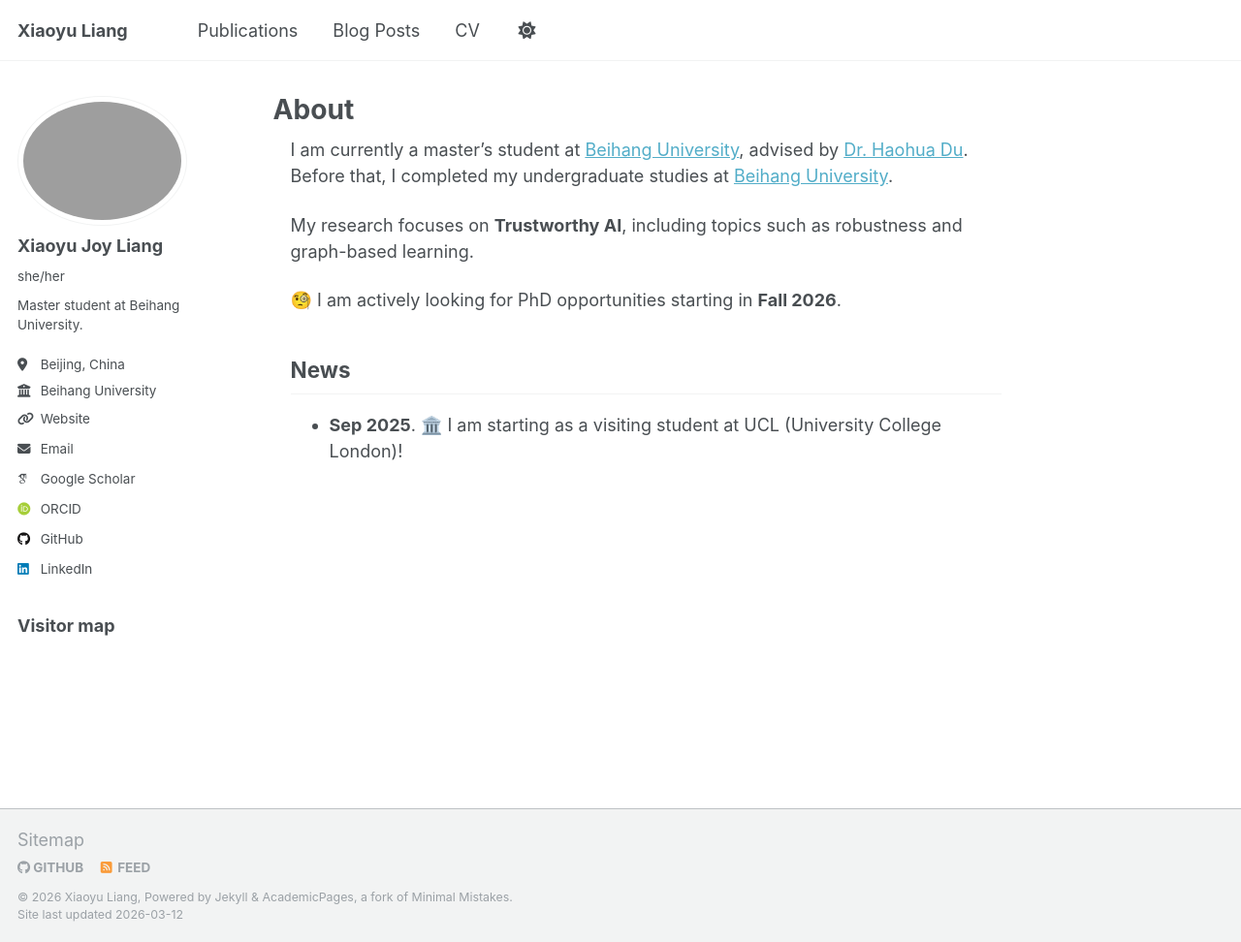
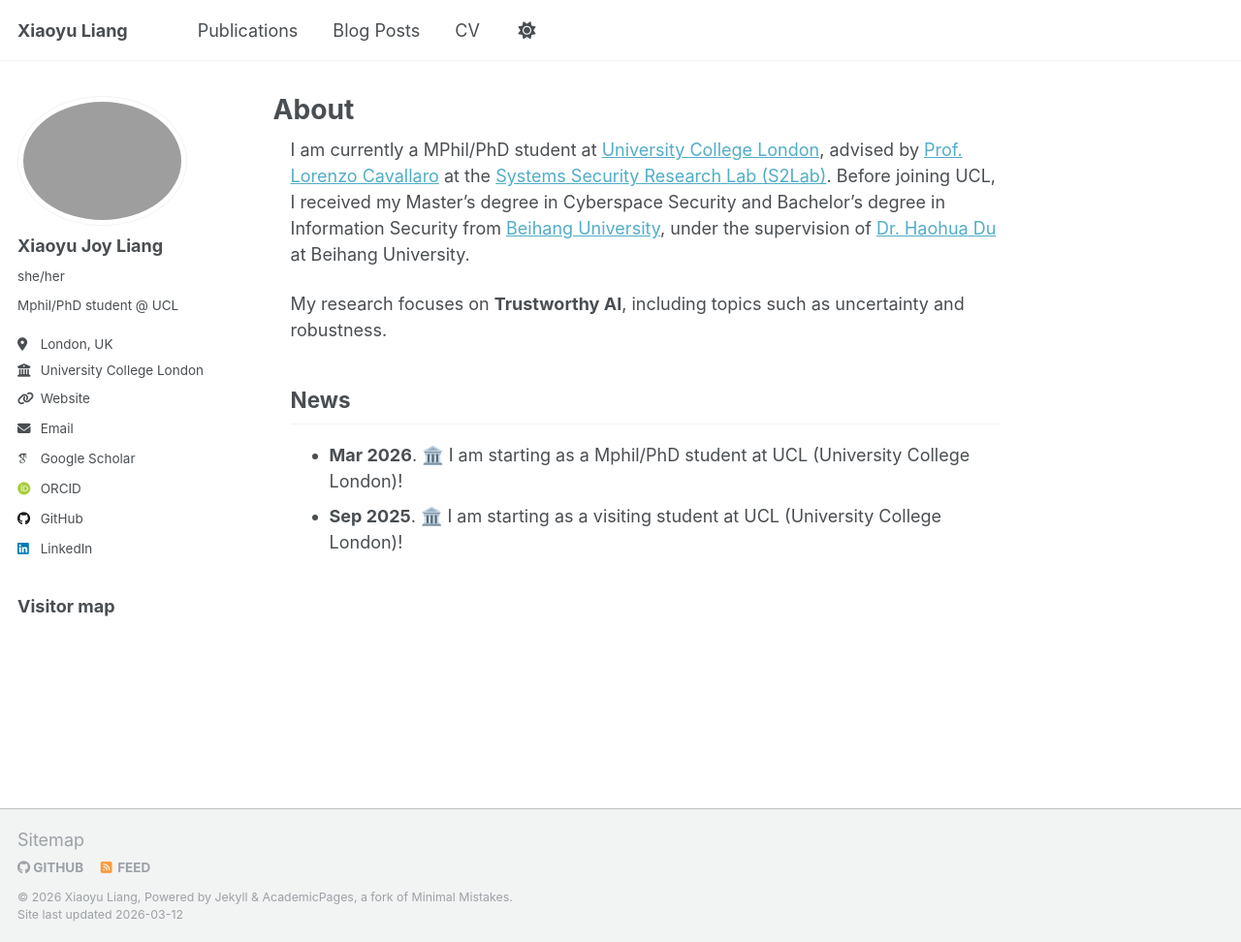
Before and after one commit to xiaoyuu-liang/xiaoyuu-liang.github.io, a Jekyll site: the page built from _pages/about.md, in a window 1280 px wide and 972 px high. Shown: the whole window at 97% size. Built offline with Jekyll 4.4.1, drawn with Linux system fonts in a browser that asks for light colours; some web fonts are replaced.

Commit message:
update UCL

```diff
--- a/_config.yml
+++ b/_config.yml
@@ -7,14 +7,14 @@
 # server process.
 
 # Basic Site Settings
-locale                   : "Beijing/China" # e.g. "America/New_York", "Europe/London", "Asia/Shanghai"
+locale                   : "London/UK" # e.g. "America/New_York", "Europe/London", "Asia/Shanghai"
 site_theme               : "default"
 title                    : "Xiaoyu Liang"
 title_separator          : "-"
 name                     : &name "Xiaoyu Liang"
 description              : &description "Xiaoyu Joy Liang's personal website"
 url                      : https://xiaoyuu-liang.github.io # the base hostname & protocol for your site e.g. "https://[your GitHub username].github.io" or if you already have some other page hosted on Github then use "https://[your GitHub username].github.io/[Your Repo Name]"
-baseurl                  : "/" # the subpath of your site, e.g. "/blog"
+baseurl                  : "" # the subpath of your site, e.g. "/blog"
 repository               : "github.com/xiaoyuu-liang"
 
 # Site Author - The following control what appear as part of the author content on the side bar.
@@ -25,11 +25,11 @@ author:
   avatar           : "profile.png"
   name             : "Xiaoyu Joy Liang" # Your name, e.g. "John Snow"
   pronouns         : "she/her" # example: "she/her"
-  bio              : "Master student at Beihang University." # A short bio, e.g. "John Snow is a graduate student at the University of Winterfell."
-  location         : "Beijing, China" # e.g. "New York, NY"
-  employer         : "Beihang University"
+  bio              : "Mphil/PhD student @ UCL" # A short bio, e.g. "John Snow is a graduate student at the University of Winterfell."
+  location         : "London, UK" # e.g. "New York, NY"
+  employer         : "University College London"
   uri              : "https://xiaoyuu-liang.github.io" # Your personal website, e.g. "https://johnsnow.com"
-  email            : "liangjoyuu@gmail.com"
+  email            : "xiaoyu.liang@ucl.ac.uk"
 
   # Academic websites
   academia         : # URL
--- a/_pages/about.md
+++ b/_pages/about.md
@@ -7,12 +7,12 @@ redirect_from:
   - /about.html
 ---
 
-I am currently a master's student at [Beihang University](https://ev.buaa.edu.cn/), advised by [Dr. Haohua Du](https://cst.buaa.edu.cn/info/1113/2720.htm). Before that, I completed my undergraduate studies at [Beihang University](https://ev.buaa.edu.cn/).
+I am currently a MPhil/PhD student at [University College London](https://www.ucl.ac.uk/), advised by [Prof. Lorenzo Cavallaro](https://s2lab.cs.ucl.ac.uk/people/sullivan/) at the [Systems Security Research Lab (S2Lab)](https://s2lab.cs.ucl.ac.uk). Before joining UCL, I received my Master's degree in Cyberspace Security and Bachelor's degree in Information Security from [Beihang University](https://ev.buaa.edu.cn/), under the supervision of [Dr. Haohua Du](https://cst.buaa.edu.cn/info/1113/2720.htm) at Beihang University.
 
-My research focuses on **Trustworthy AI**, including topics such as robustness and graph-based learning.
+My research focuses on **Trustworthy AI**, including topics such as uncertainty and robustness.
 
-🧐 I am actively looking for PhD opportunities starting in **Fall 2026**.
 
 ## News
 
+- **Mar 2026**. 🏛️ I am starting as a Mphil/PhD student at UCL (University College London)!
 - **Sep 2025**. 🏛️ I am starting as a visiting student at UCL (University College London)!
```
Also changed, not shown: 2 other files.
